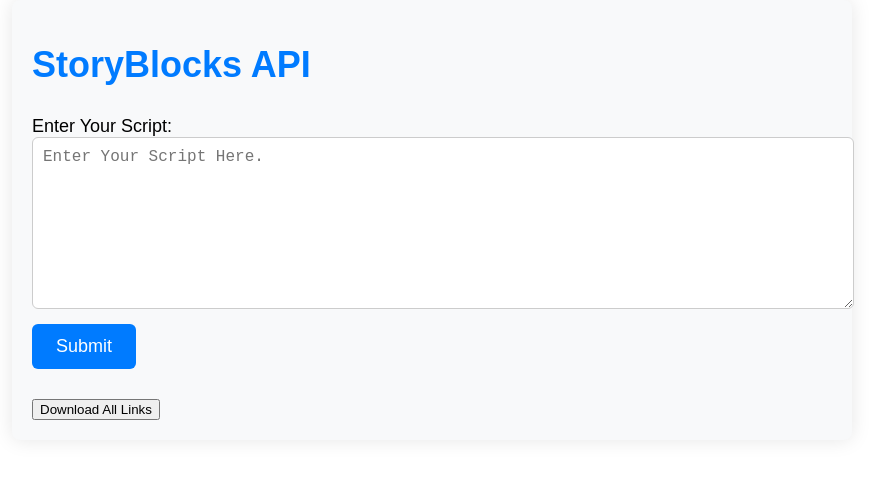
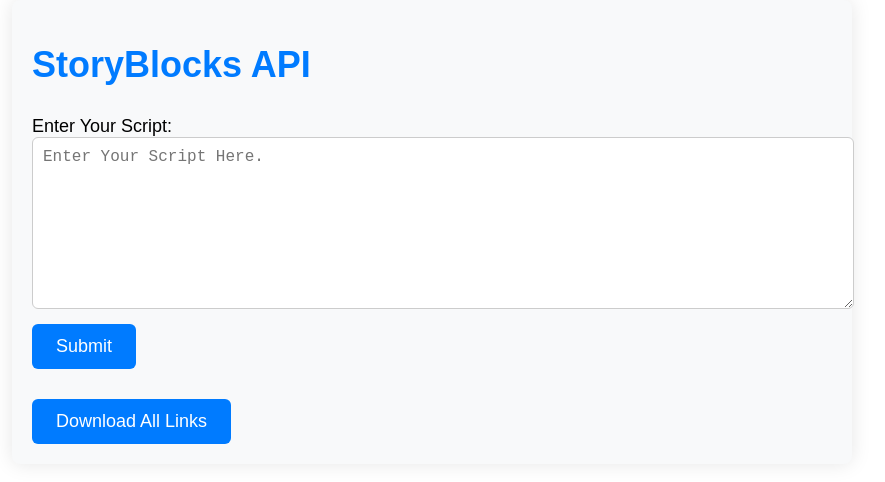
Before and after one commit to y-emam/storyblocks-api, a React (Create React App) app: page / in a window 1280 px wide. Shown: the top 482 px of the page, without its empty margins (208-1093 px from the left). Built offline with nearby package versions, Linux system fonts and the light colour scheme.

Commit message:
added some styling

```diff
--- a/src/Pages/Home/Home.css
+++ b/src/Pages/Home/Home.css
@@ -24,7 +24,8 @@
   font-size: 16px;
 }
 
-input[type="submit"] {
+input[type="submit"],
+.download-all {
   background-color: #007bff;
   color: #fff;
   border: none;
--- a/src/Pages/Home/Home.js
+++ b/src/Pages/Home/Home.js
@@ -27,7 +27,7 @@
         <input type="submit" />
       </form>
       <ul id="links-textarea"></ul>
-      <button>Download All Links</button>
+      <button className="download-all">Download All Links</button>
     </div>
   );
 };
```
